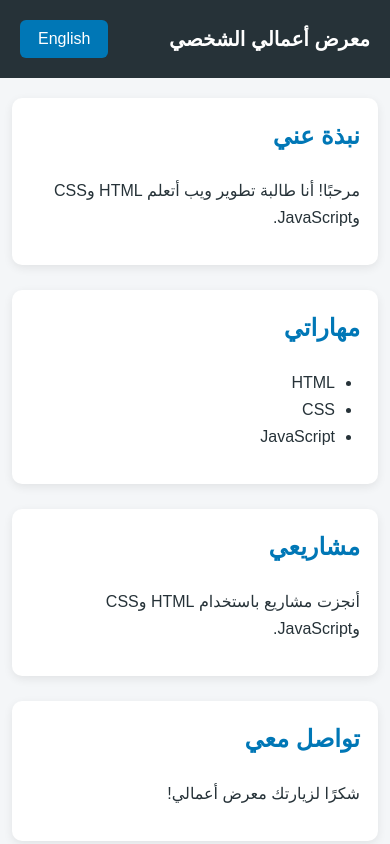
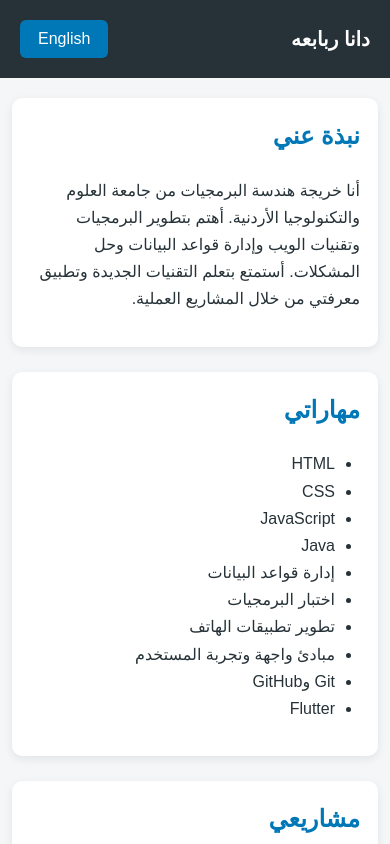
Before and after one commit to Dana-915/project04-portfolio, a plain HTML site: page bounce02/index.html in a window 390 px wide. Both pictures are taken after a click on the button "العربية". Shown: the top 844 px of the page. Drawn offline with Linux system fonts and the light colour scheme.

Commit message:
Update portfolio content and language switching

```diff
--- a/bounce02/index.html
+++ b/bounce02/index.html
@@ -1,59 +1,66 @@
-
 <!DOCTYPE html>
 <html lang="en" dir="ltr">
 <head>
     <meta charset="UTF-8">
     <meta name="viewport" content="width=device-width, initial-scale=1.0">
-    <title>Language Switcher</title>
+    <title>My Personal Portfolio</title>
     <link rel="stylesheet" href="style.css">
     <script src="script.js" defer></script>
 </head>
-
 <body>
-
     <header>
         <nav>
-            <h1 id="site-title">My Personal Portfolio</h1>
-
+            <h1 id="site-title">Dana Rababah</h1>
             <button type="button" id="language-toggle">العربية</button>
         </nav>
     </header>
 
     <main>
-        <section id="about">
+        <section>
             <h2 id="about-title">About Me</h2>
             <p id="about-text">
-                Hello! I am a web development student learning HTML, CSS, and JavaScript.
+                I am a Software Engineering graduate from Jordan University of Science and Technology.
+                I am interested in software development, web technologies, database management, and problem-solving.
+                I enjoy learning new technologies and applying my knowledge through practical projects.
             </p>
         </section>
 
-        <section id="skills">
+        <section>
             <h2 id="skills-title">My Skills</h2>
-            <ul id="skills-list">
-                <li>HTML</li>
-                <li>CSS</li>
-                <li>JavaScript</li>
+            <ul>
+                <li id="skill-1">HTML</li>
+                <li id="skill-2">CSS</li>
+                <li id="skill-3">JavaScript</li>
+                <li id="skill-4">Java</li>
+                <li id="skill-5">Database Management</li>
+                <li id="skill-6">Software Testing</li>
+                <li id="skill-7">Mobile App Development</li>
+                <li id="skill-8">UI/UX Principles</li>
+                <li id="skill-9">Git and GitHub</li>
+                <li id="skill-10">Flutter</li>
             </ul>
         </section>
 
-        <section id="projects">
+        <section>
             <h2 id="projects-title">My Projects</h2>
             <p id="projects-text">
-                I have completed projects in HTML, CSS, and JavaScript.
+                Web development projects and a Flutter-based university bus tracking application.
             </p>
         </section>
 
-        <section id="contact">
+        <section>
+            <h2 id="hobbies-title">My Hobbies</h2>
+            <p id="hobbies-text">Target Shooting, Swimming, and Bowling.</p>
+        </section>
+
+        <section>
             <h2 id="contact-title">Contact Me</h2>
-            <p id="contact-text">
-                Thank you for visiting my portfolio!
-            </p>
+            <p id="contact-text">danamarouf915@gmail.com</p>
         </section>
     </main>
 
     <footer>
-        <p id="footer-text">© 2026 My Personal Portfolio</p>
+        <p id="footer-text">© 2026 Dana Rababah. All rights reserved.</p>
     </footer>
-
 </body>
 </html>
--- a/bounce02/script.js
+++ b/bounce02/script.js
@@ -1,48 +1,85 @@
-
 const languageButton = document.getElementById("language-toggle");
 
 const translations = {
     en: {
-        siteTitle: "My Personal Portfolio",
+        siteTitle: "Dana Marouf",
         button: "العربية",
+
         aboutTitle: "About Me",
-        aboutText: "Hello! I am a web development student learning HTML, CSS, and JavaScript.",
+        aboutText: "I am a Software Engineering graduate from Jordan University of Science and Technology. I am interested in software development, web technologies, database management, and problem-solving. I enjoy learning new technologies and applying my knowledge through practical projects.",
+
         skillsTitle: "My Skills",
+        skills: [
+            "HTML",
+            "CSS",
+            "JavaScript",
+            "Java",
+            "Database Management",
+            "Software Testing",
+            "Mobile App Development",
+            "UI/UX Principles",
+            "Git and GitHub",
+            "Flutter"
+        ],
+
         projectsTitle: "My Projects",
-        projectsText: "I have completed projects in HTML, CSS, and JavaScript.",
+        projectsText: "Web development projects and a Flutter-based university bus tracking application.",
+
+        hobbiesTitle: "My Hobbies",
+        hobbiesText: "Target Shooting, Swimming, and Bowling.",
+
         contactTitle: "Contact Me",
-        contactText: "Thank you for visiting my portfolio!",
-        footerText: "© 2026 My Personal Portfolio"
+        contactText: "danamarouf915@gmail.com",
+
+        footerText: "© 2026 Dana Rababah. All rights reserved."
     },
 
     ar: {
-        siteTitle: "معرض أعمالي الشخصي",
+        siteTitle: "دانا ربابعه",
         button: "English",
+
         aboutTitle: "نبذة عني",
-        aboutText: "مرحبًا! أنا طالبة تطوير ويب أتعلم HTML وCSS وJavaScript.",
+        aboutText: "أنا خريجة هندسة البرمجيات من جامعة العلوم والتكنولوجيا الأردنية. أهتم بتطوير البرمجيات وتقنيات الويب وإدارة قواعد البيانات وحل المشكلات. أستمتع بتعلم التقنيات الجديدة وتطبيق معرفتي من خلال المشاريع العملية.",
+
         skillsTitle: "مهاراتي",
+        skills: [
+            "HTML",
+            "CSS",
+            "JavaScript",
+            "Java",
+            "إدارة قواعد البيانات",
+            "اختبار البرمجيات",
+            "تطوير تطبيقات الهاتف",
+            "مبادئ واجهة وتجربة المستخدم",
+            "Git وGitHub",
+            "Flutter"
+        ],
+
         projectsTitle: "مشاريعي",
-        projectsText: "أنجزت مشاريع باستخدام HTML وCSS وJavaScript.",
+        projectsText: "مشاريع في تطوير الويب وتطبيق لتتبع الحافلات الجامعية باستخدام Flutter.",
+
+        hobbiesTitle: "هواياتي",
+        hobbiesText: "الرماية والسباحة والبولينغ.",
+
         contactTitle: "تواصل معي",
-        contactText: "شكرًا لزيارتك معرض أعمالي!",
-        footerText: "© 2026 معرض أعمالي الشخصي"
+        contactText: "danamarouf915@gmail.com",
+
+        footerText: "© 2026 دانا ربابعه. جميع الحقوق محفوظة."
     }
 };
 
 let currentLanguage = "en";
 
 languageButton.addEventListener("click", function () {
-    if (currentLanguage === "en") {
-        currentLanguage = "ar";
-    } else {
-        currentLanguage = "en";
-    }
+    currentLanguage = currentLanguage === "en" ? "ar" : "en";
 
     const text = translations[currentLanguage];
 
     document.documentElement.lang = currentLanguage;
     document.documentElement.dir =
         currentLanguage === "ar" ? "rtl" : "ltr";
+
+    document.title = text.siteTitle;
 
     document.getElementById("site-title").textContent = text.siteTitle;
     languageButton.textContent = text.button;
@@ -52,8 +89,15 @@ languageButton.addEventListener("click", function () {
 
     document.getElementById("skills-title").textContent = text.skillsTitle;
 
+    text.skills.forEach(function (skill, index) {
+        document.getElementById(`skill-${index + 1}`).textContent = skill;
+    });
+
     document.getElementById("projects-title").textContent = text.projectsTitle;
     document.getElementById("projects-text").textContent = text.projectsText;
+
+    document.getElementById("hobbies-title").textContent = text.hobbiesTitle;
+    document.getElementById("hobbies-text").textContent = text.hobbiesText;
 
     document.getElementById("contact-title").textContent = text.contactTitle;
     document.getElementById("contact-text").textContent = text.contactText;
```
Also changed, not shown: ex00/index.html (+50 -27 lines).
